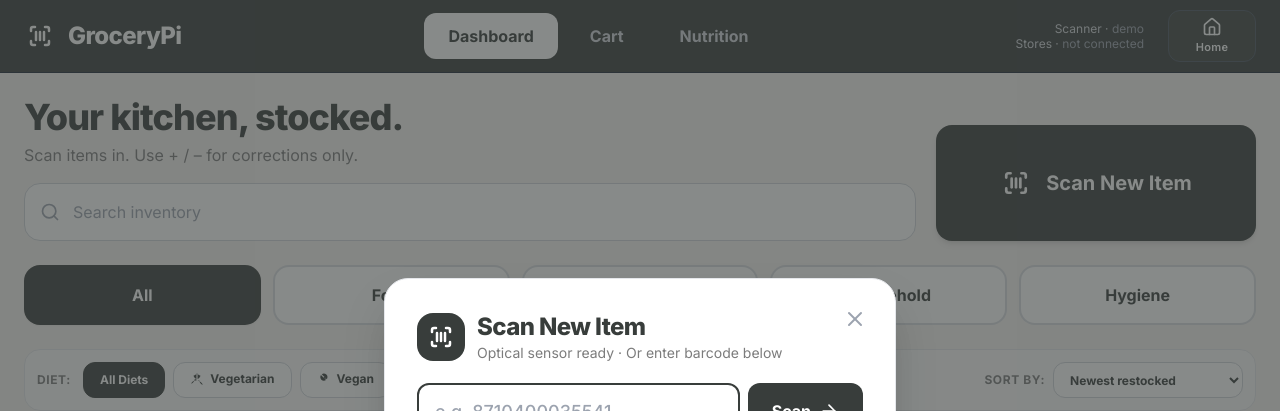
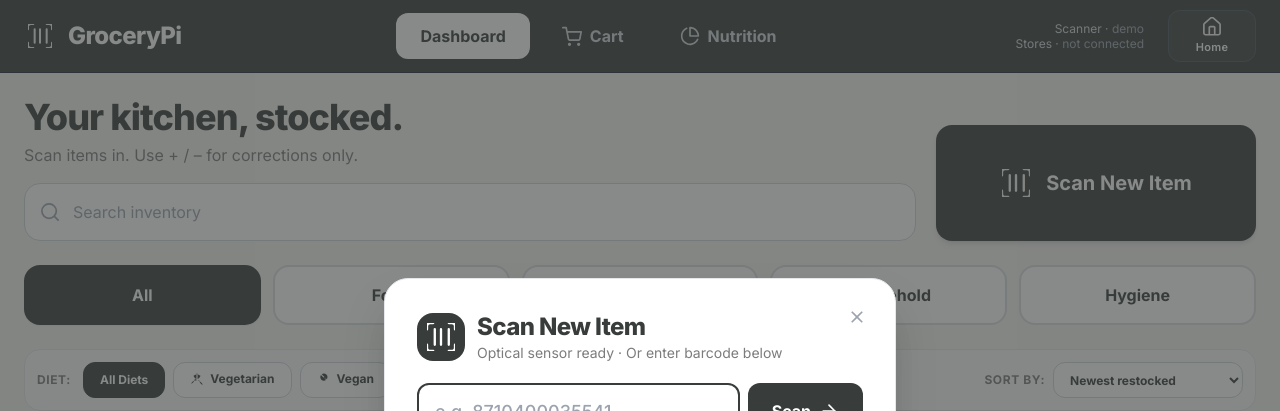
Before and after one commit to OCE-Cinna/grocerypi, a React (Vite) app in the folder frontend/: page / in a window 1280 px wide. Both pictures are taken after a click on the button "Scan New Item". Shown: the top 411 px of the page. Built offline with nearby package versions, Linux system fonts and the light colour scheme; no server answers.

Commit message:
Integrate exact vector SVG icons from Figma Prototype into Dashboard, Nutrition, and modals

```diff
--- /dev/null
+++ b/frontend/src/components/FigmaIcons.jsx
@@ -0,0 +1,224 @@
+import React from "react";
+
+/**
+ * Authentic SVG Icons extracted directly from the Figma Prototype design files.
+ * Provides pixel-perfect vector geometry for the Raspberry Pi / Chromium kiosk.
+ */
+
+// 1. Logo / Scanner Barcode Frame
+export function FigmaBarcode({ className = "w-6 h-6", ...props }) {
+  return (
+    <svg
+      viewBox="0 0 24 24"
+      fill="none"
+      stroke="currentColor"
+      strokeWidth="2"
+      strokeLinecap="round"
+      className={className}
+      aria-hidden="true"
+      {...props}
+    >
+      <path d="M0 5.33V2.67C0 1.96 0.28 1.28 0.78 0.78C1.28 0.28 1.96 0 2.67 0H5.33M18.67 0H21.33C22.04 0 22.72 0.28 23.22 0.78C23.72 1.28 24 1.96 24 2.67V5.33M24 18.67V21.33C24 22.04 23.72 22.72 23.22 23.22C22.72 23.72 22.04 24 21.33 24H18.67M5.33 24H2.67C1.96 24 1.28 23.72 0.78 23.22C0.28 22.72 0 22.04 0 21.33V18.67M6.67 5.33V18.67M12 5.33V18.67M18.67 5.33V18.67" />
+    </svg>
+  );
+}
+
+// 2. Home Button Icon
+export function FigmaHome({ className = "w-5 h-5", ...props }) {
+  return (
+    <svg
+      viewBox="0 0 24 24"
+      fill="none"
+      stroke="currentColor"
+      strokeWidth="2"
+      strokeLinecap="round"
+      strokeLinejoin="round"
+      className={className}
+      aria-hidden="true"
+      {...props}
+    >
+      <path d="M15.25 21.25V12.58C15.25 12.3 15.14 12.02 14.93 11.82C14.73 11.61 14.45 11.5 14.17 11.5H9.83C9.55 11.5 9.27 11.61 9.07 11.82C8.86 12.02 8.75 12.3 8.75 12.58V21.25M2.25 9.33C2.25 9.02 2.32 8.71 2.45 8.42C2.58 8.13 2.78 7.88 3.02 7.68L10.6 1.18C10.99 0.85 11.49 0.67 12 0.67C12.51 0.67 13.01 0.85 13.4 1.18L20.98 7.68C21.22 7.88 21.42 8.13 21.55 8.42C21.68 8.71 21.75 9.02 21.75 9.33V19.08C21.75 19.66 21.52 20.21 21.12 20.62C20.71 21.02 20.16 21.25 19.58 21.25H4.42C3.84 21.25 3.29 21.02 2.88 20.62C2.48 20.21 2.25 19.66 2.25 19.08V9.33Z" />
+    </svg>
+  );
+}
+
+// 3. Search Magnifier Icon
+export function FigmaSearch({ className = "w-5 h-5", ...props }) {
+  return (
+    <svg
+      viewBox="0 0 24 24"
+      fill="none"
+      stroke="currentColor"
+      strokeWidth="2"
+      strokeLinecap="round"
+      strokeLinejoin="round"
+      className={className}
+      aria-hidden="true"
+      {...props}
+    >
+      <path d="M21.75 21.75L17.05 17.05M19.58 10.92C19.58 15.7 15.7 19.58 10.92 19.58C6.13 19.58 2.25 15.7 2.25 10.92C2.25 6.13 6.13 2.25 10.92 2.25C15.7 2.25 19.58 6.13 19.58 10.92Z" />
+    </svg>
+  );
+}
+
+// 4. Cart Icon
+export function FigmaCart({ className = "w-5 h-5", ...props }) {
+  return (
+    <svg
+      viewBox="0 0 24 24"
+      fill="none"
+      stroke="currentColor"
+      strokeWidth="2"
+      strokeLinecap="round"
+      strokeLinejoin="round"
+      className={className}
+      aria-hidden="true"
+      {...props}
+    >
+      <path d="M1 2H5L7.68 15.39C7.771 15.85 8.022 16.264 8.388 16.559C8.753 16.853 9.211 17.009 9.68 17H19.4C19.869 17.009 20.327 16.853 20.692 16.559C21.058 16.264 21.309 15.85 21.4 15.39L23 7H6M10 22C10 22.552 9.552 23 9 23C8.448 23 8 22.552 8 22C8 21.448 8.448 21 9 21C9.552 21 10 21.448 10 22ZM21 22C21 22.552 20.552 23 20 23C19.448 23 19 22.552 19 22C19 21.448 19.448 21 20 21C20.552 21 21 21.448 21 22Z" />
+    </svg>
+  );
+}
+
+// 5. Nutrition (Pie Chart) Icon
+export function FigmaNutrition({ className = "w-5 h-5", ...props }) {
+  return (
+    <svg
+      viewBox="0 0 24 24"
+      fill="none"
+      stroke="currentColor"
+      strokeWidth="2"
+      strokeLinecap="round"
+      strokeLinejoin="round"
+      className={className}
+      aria-hidden="true"
+      {...props}
+    >
+      <path d="M21.21 15.89C20.574 17.394 19.579 18.72 18.312 19.751C17.045 20.782 15.545 21.487 13.942 21.805C12.34 22.122 10.684 22.042 9.12 21.572C7.556 21.102 6.13 20.255 4.969 19.107C3.807 17.958 2.945 16.543 2.457 14.984C1.968 13.425 1.87 11.77 2.169 10.165C2.468 8.56 3.155 7.051 4.172 5.772C5.189 4.493 6.503 3.483 8 2.83M22 12C22 10.687 21.741 9.386 21.239 8.173C20.736 6.96 20 5.858 19.071 4.929C18.142 4 17.04 3.264 15.827 2.761C14.614 2.259 13.313 2 12 2V12H22Z" />
+    </svg>
+  );
+}
+
+// 6. Edit (Pencil) Icon
+export function FigmaEdit({ className = "w-4 h-4", ...props }) {
+  return (
+    <svg
+      viewBox="0 0 24 24"
+      fill="none"
+      stroke="currentColor"
+      strokeWidth="2"
+      strokeLinecap="round"
+      strokeLinejoin="round"
+      className={className}
+      aria-hidden="true"
+      {...props}
+    >
+      <path d="M15.25 4.42L19.58 8.75M21.94 6.38C22.51 5.81 22.83 5.03 22.83 4.22C22.83 3.41 22.51 2.63 21.94 2.06C21.37 1.49 20.59 1.17 19.78 1.17C18.97 1.17 18.19 1.49 17.62 2.06L3.16 16.52C2.91 16.77 2.72 17.08 2.62 17.42L1.19 22.14C1.16 22.23 1.16 22.33 1.18 22.42C1.21 22.52 1.26 22.6 1.32 22.67C1.39 22.74 1.48 22.79 1.58 22.82C1.67 22.84 1.77 22.84 1.86 22.81L6.58 21.38C6.92 21.28 7.23 21.09 7.48 20.84L21.94 6.38Z" />
+    </svg>
+  );
+}
+
+// 7. Delete (Trash) Icon
+export function FigmaTrash({ className = "w-4 h-4", ...props }) {
+  return (
+    <svg
+      viewBox="0 0 24 24"
+      fill="currentColor"
+      className={className}
+      aria-hidden="true"
+      {...props}
+    >
+      <path d="M6.58 21.75C5.99 21.75 5.48 21.54 5.05 21.11C4.63 20.69 4.42 20.18 4.42 19.58V5.5H3.33V3.33H8.75V2.25H15.25V3.33H20.67V5.5H19.58V19.58C19.58 20.18 19.37 20.69 18.95 21.11C18.52 21.54 18.01 21.75 17.42 21.75H6.58ZM17.42 5.5H6.58V19.58H17.42V5.5ZM8.75 17.42H10.92V7.67H8.75V17.42ZM13.08 17.42H15.25V7.67H13.08V17.42Z" />
+    </svg>
+  );
+}
+
+// 8. Stepper Minus Icon
+export function FigmaMinus({ className = "w-5 h-5", ...props }) {
+  return (
+    <svg
+      viewBox="0 0 24 24"
+      fill="currentColor"
+      className={className}
+      aria-hidden="true"
+      {...props}
+    >
+      <rect x="4.5" y="10.75" width="15" height="2.5" rx="1.25" />
+    </svg>
+  );
+}
+
+// 9. Stepper Plus Icon
+export function FigmaPlus({ className = "w-5 h-5", ...props }) {
+  return (
+    <svg
+      viewBox="0 0 24 24"
+      fill="currentColor"
+      className={className}
+      aria-hidden="true"
+      {...props}
+    >
+      <path d="M10.75 19.25H13.25V13.25H19.25V10.75H13.25V4.75H10.75V10.75H4.75V13.25H10.75V19.25Z" />
+    </svg>
+  );
+}
+
+// 10. Chevron Down Icon (Footer scroll & dropdowns)
+export function FigmaChevronDown({ className = "w-4 h-4", ...props }) {
+  return (
+    <svg
+      viewBox="0 0 24 24"
+      fill="currentColor"
+      className={className}
+      aria-hidden="true"
+      {...props}
+    >
+      <path d="M12 15.4L6 9.4L7.4 8L12 12.6L16.6 8L18 9.4L12 15.4Z" />
+    </svg>
+  );
+}
+
+// 11. Undo Return Arrow Icon (from Barcode Scan Feedback)
+export function FigmaUndo({ className = "w-6 h-6", ...props }) {
+  return (
+    <svg
+      viewBox="0 0 24 24"
+      fill="currentColor"
+      className={className}
+      aria-hidden="true"
+      {...props}
+    >
+      <path d="M5.33 21.83V19.17H14.8C16.2 19.17 17.42 18.72 18.45 17.83C19.48 16.94 20 15.83 20 14.5C20 13.17 19.48 12.06 18.45 11.17C17.42 10.28 16.2 9.83 14.8 9.83H6.4L9.87 13.3L8 15.17L1.33 8.5L8 1.83L9.87 3.7L6.4 7.17H14.8C16.96 7.17 18.81 7.87 20.35 9.27C21.89 10.67 22.67 12.41 22.67 14.5C22.67 16.59 21.89 18.33 20.35 19.73C18.81 21.13 16.96 21.83 14.8 21.83H5.33Z" />
+    </svg>
+  );
+}
+
+// 12. Checkmark Icon (from Barcode Scan Feedback green badge)
+export function FigmaCheckmark({ className = "w-8 h-8", ...props }) {
+  return (
+    <svg
+      viewBox="0 0 24 24"
+      fill="currentColor"
+      className={className}
+      aria-hidden="true"
+      {...props}
+    >
+      <path d="M8.33 20.5L0 12L2.14 9.81L8.33 16.23L22.09 2.46L24.23 4.6L8.33 20.5Z" />
+    </svg>
+  );
+}
+
+// 13. Close Icon
+export function FigmaClose({ className = "w-5 h-5", ...props }) {
+  return (
+    <svg
+      viewBox="0 0 24 24"
+      fill="currentColor"
+      className={className}
+      aria-hidden="true"
+      {...props}
+    >
+      <path d="M19 6.41L17.59 5 12 10.59 6.41 5 5 6.41 10.59 12 5 17.59 6.41 19 12 13.41 17.59 19 19 17.59 13.41 12Z" />
+    </svg>
+  );
+}
--- a/frontend/src/components/Navbar.jsx
+++ b/frontend/src/components/Navbar.jsx
@@ -1,5 +1,5 @@
 import React from "react";
-import { Home } from "lucide-react";
+import { FigmaBarcode, FigmaHome, FigmaCart, FigmaNutrition } from "./FigmaIcons";
 
 export default function Navbar({ activeTab, onSelectTab, onHome, scannerStatus = "demo", storesStatus = "not connected" }) {
   return (
@@ -10,17 +10,9 @@ export default function Navbar({ activeTab, onSelectTab, onHome, scannerStatus =
           onClick={onHome}
           className="flex items-center gap-3 cursor-pointer group"
         >
-          {/* Custom Barcode-like Icon [::] */}
-          <div className="w-8 h-8 rounded-lg flex items-center justify-center text-white font-mono font-bold text-xl tracking-tighter">
-            <svg width="24" height="24" viewBox="0 0 24 24" fill="none" stroke="currentColor" strokeWidth="2.5" strokeLinecap="round" strokeLinejoin="round">
-              <path d="M3 7V5a2 2 0 0 1 2-2h2" />
-              <path d="M17 3h2a2 2 0 0 1 2 2v2" />
-              <path d="M21 17v2a2 2 0 0 1-2 2h-2" />
-              <path d="M7 21H5a2 2 0 0 1-2-2v-2" />
-              <line x1="8" y1="8" x2="8" y2="16" />
-              <line x1="12" y1="8" x2="12" y2="16" />
-              <line x1="16" y1="8" x2="16" y2="16" />
-            </svg>
+          {/* Custom Figma Barcode Scanner Icon */}
+          <div className="w-8 h-8 rounded-lg flex items-center justify-center text-white">
+            <FigmaBarcode className="w-6 h-6 stroke-[#F7F4F2]" />
           </div>
           <span className="font-extrabold text-2xl tracking-tight text-white">GroceryPi</span>
         </div>
@@ -29,35 +21,37 @@ export default function Navbar({ activeTab, onSelectTab, onHome, scannerStatus =
         <nav className="flex items-center gap-2">
           <button
             onClick={() => onSelectTab("dashboard")}
-            className={`min-h-[46px] px-6 rounded-xl font-bold text-base transition-all ${
+            className={`min-h-[46px] px-6 rounded-xl font-bold text-base transition-all flex items-center gap-2 cursor-pointer ${
               activeTab === "dashboard"
                 ? "bg-white text-gunmetal shadow-sm"
                 : "text-gray-300 hover:text-white"
             }`}
           >
-            Dashboard
+            <span>Dashboard</span>
           </button>
 
           <button
             onClick={() => onSelectTab("cart")}
-            className={`min-h-[46px] px-6 rounded-xl font-bold text-base transition-all ${
+            className={`min-h-[46px] px-6 rounded-xl font-bold text-base transition-all flex items-center gap-2 cursor-pointer ${
               activeTab === "cart"
                 ? "bg-white text-gunmetal shadow-sm"
                 : "text-gray-300 hover:text-white"
             }`}
           >
-            Cart
+            <FigmaCart className={`w-5 h-5 ${activeTab === "cart" ? "stroke-gunmetal" : "stroke-gray-300"}`} />
+            <span>Cart</span>
           </button>
 
           <button
             onClick={() => onSelectTab("nutrition")}
-            className={`min-h-[46px] px-6 rounded-xl font-bold text-base transition-all ${
+            className={`min-h-[46px] px-6 rounded-xl font-bold text-base transition-all flex items-center gap-2 cursor-pointer ${
               activeTab === "nutrition"
                 ? "bg-white text-gunmetal shadow-sm"
                 : "text-gray-300 hover:text-white"
             }`}
           >
-            Nutrition
+            <FigmaNutrition className={`w-5 h-5 ${activeTab === "nutrition" ? "stroke-gunmetal" : "stroke-gray-300"}`} />
+            <span>Nutrition</span>
           </button>
         </nav>
 
@@ -70,10 +64,10 @@ export default function Navbar({ activeTab, onSelectTab, onHome, scannerStatus =
 
           <button
             onClick={onHome}
-            className="w-[88px] h-[52px] rounded-xl border border-gray-600 bg-gunmetal-light/30 hover:bg-gunmetal-light text-white flex flex-col items-center justify-center gap-0.5 active:scale-95 transition-all"
+            className="w-[88px] h-[52px] rounded-xl border border-gray-600 bg-gunmetal-light/30 hover:bg-gunmetal-light text-white flex flex-col items-center justify-center gap-0.5 active:scale-95 transition-all cursor-pointer"
             title="Reset to Dashboard"
           >
-            <Home className="w-5 h-5" />
+            <FigmaHome className="w-5 h-5 stroke-[#F7F4F2]" />
             <span className="text-[11px] font-semibold tracking-wide">Home</span>
           </button>
         </div>
--- a/frontend/src/components/ScanFeedbackOverlay.jsx
+++ b/frontend/src/components/ScanFeedbackOverlay.jsx
@@ -1,5 +1,5 @@
 import React from "react";
-import { Check, Undo2 } from "lucide-react";
+import { FigmaCheckmark, FigmaUndo } from "./FigmaIcons";
 
 export default function ScanFeedbackOverlay({ scanEvent, onUndo, onClose }) {
   if (!scanEvent) return null;
@@ -24,7 +24,7 @@ export default function ScanFeedbackOverlay({ scanEvent, onUndo, onClose }) {
       <div className="bg-white rounded-3xl p-8 sm:p-10 max-w-lg w-full shadow-2xl border border-gray-200 text-center relative animate-scale-in">
         {/* Top Lime Cream Check Icon */}
         <div className="w-16 h-16 rounded-2xl bg-limeCream flex items-center justify-center mx-auto mb-5 shadow-xs">
-          <Check className="w-9 h-9 stroke-[3] text-gunmetal" />
+          <FigmaCheckmark className="w-8 h-8 fill-gunmetal" />
         </div>
 
         {/* Product Name */}
@@ -48,7 +48,7 @@ export default function ScanFeedbackOverlay({ scanEvent, onUndo, onClose }) {
             onClick={() => onUndo(scanEvent)}
             className="w-full h-18 rounded-2xl bg-gunmetal hover:bg-gunmetal-dark text-white font-bold text-xl flex items-center justify-center gap-3 active:scale-98 transition-all shadow-md cursor-pointer"
           >
-            <Undo2 className="w-6 h-6 stroke-[2.5]" />
+            <FigmaUndo className="w-6 h-6 fill-white" />
             <span>Undo</span>
           </button>
         </div>
--- a/frontend/src/components/ScanModal.jsx
+++ b/frontend/src/components/ScanModal.jsx
@@ -1,5 +1,6 @@
 import React, { useState } from "react";
-import { X, Camera, Barcode, ArrowRight } from "lucide-react";
+import { ArrowRight } from "lucide-react";
+import { FigmaBarcode, FigmaClose } from "./FigmaIcons";
 
 export default function ScanModal({ isOpen, onClose, onScanBarcode, sampleProducts = [] }) {
   const [barcodeInput, setBarcodeInput] = useState("");
@@ -25,22 +26,14 @@ export default function ScanModal({ isOpen, onClose, onScanBarcode, sampleProduc
       <div className="bg-white rounded-3xl p-7 sm:p-8 max-w-lg w-full shadow-2xl border border-gray-200 relative">
         <button
           onClick={onClose}
-          className="absolute top-5 right-5 p-2 text-gray-400 hover:text-gunmetal rounded-xl hover:bg-gray-100 transition-colors"
+          className="absolute top-5 right-5 p-2 text-gray-400 hover:text-gunmetal rounded-xl hover:bg-gray-100 transition-colors cursor-pointer"
         >
-          <X className="w-6 h-6" />
+          <FigmaClose className="w-5 h-5 fill-current" />
         </button>
 
         <div className="flex items-center gap-3 mb-5">
-          <div className="w-12 h-12 rounded-2xl bg-gunmetal text-white flex items-center justify-center font-mono text-xl">
-            <svg width="24" height="24" viewBox="0 0 24 24" fill="none" stroke="currentColor" strokeWidth="2.5" strokeLinecap="round" strokeLinejoin="round">
-              <path d="M3 7V5a2 2 0 0 1 2-2h2" />
-              <path d="M17 3h2a2 2 0 0 1 2 2v2" />
-              <path d="M21 17v2a2 2 0 0 1-2 2h-2" />
-              <path d="M7 21H5a2 2 0 0 1-2-2v-2" />
-              <line x1="8" y1="8" x2="8" y2="16" />
-              <line x1="12" y1="8" x2="12" y2="16" />
-              <line x1="16" y1="8" x2="16" y2="16" />
-            </svg>
+          <div className="w-12 h-12 rounded-2xl bg-gunmetal text-white flex items-center justify-center">
+            <FigmaBarcode className="w-7 h-7 stroke-white" />
           </div>
           <div>
             <h3 className="text-2xl font-extrabold text-gunmetal tracking-tight">Scan New Item</h3>
--- a/frontend/src/pages/DashboardPage.jsx
+++ b/frontend/src/pages/DashboardPage.jsx
@@ -1,7 +1,12 @@
 import React, { useState, useMemo } from "react";
-import { Search, X, ChevronDown } from "lucide-react";
 import GroceryCard from "../components/GroceryCard";
 import { EcoIcon, SpaIcon } from "../components/MaterialIcons";
+import {
+  FigmaSearch,
+  FigmaBarcode,
+  FigmaChevronDown,
+  FigmaClose,
+} from "../components/FigmaIcons";
 
 const CATEGORIES = ["All", "Food", "Pets", "Household", "Hygiene"];
 
@@ -77,7 +82,7 @@ export default function DashboardPage({
 
           {/* Search Bar (58px high) */}
           <div className="relative mt-4">
-            <Search className="absolute left-4 top-1/2 -translate-y-1/2 w-5 h-5 text-gray-400" />
+            <FigmaSearch className="absolute left-4 top-1/2 -translate-y-1/2 w-5 h-5 stroke-gray-400" />
             <input
               type="text"
               value={searchQuery}
@@ -88,9 +93,9 @@ export default function DashboardPage({
             {searchQuery && (
               <button
                 onClick={() => setSearchQuery("")}
-                className="absolute right-4 top-1/2 -translate-y-1/2 text-gray-400 hover:text-gunmetal p-1"
+                className="absolute right-4 top-1/2 -translate-y-1/2 text-gray-400 hover:text-gunmetal p-1 cursor-pointer"
               >
-                <X className="w-5 h-5" />
+                <FigmaClose className="w-5 h-5 fill-current" />
               </button>
             )}
           </div>
@@ -101,16 +106,8 @@ export default function DashboardPage({
           onClick={onOpenScanModal}
           className="w-full md:w-[320px] h-[90px] md:h-[116px] rounded-2xl bg-gunmetal hover:bg-gunmetal-dark text-white font-bold text-xl flex items-center justify-center gap-3.5 transition-all active:scale-98 shadow-md shrink-0 cursor-pointer"
         >
-          <div className="w-8 h-8 rounded-lg flex items-center justify-center font-mono">
-            <svg width="26" height="26" viewBox="0 0 24 24" fill="none" stroke="currentColor" strokeWidth="2.5" strokeLinecap="round" strokeLinejoin="round">
-              <path d="M3 7V5a2 2 0 0 1 2-2h2" />
-              <path d="M17 3h2a2 2 0 0 1 2 2v2" />
-              <path d="M21 17v2a2 2 0 0 1-2 2h-2" />
-              <path d="M7 21H5a2 2 0 0 1-2-2v-2" />
-              <line x1="8" y1="8" x2="8" y2="16" />
-              <line x1="12" y1="8" x2="12" y2="16" />
-              <line x1="16" y1="8" x2="16" y2="16" />
-            </svg>
+          <div className="w-8 h-8 rounded-lg flex items-center justify-center">
+            <FigmaBarcode className="w-7 h-7 stroke-[#F7F4F2]" />
           </div>
           <span>Scan New Item</span>
         </button>
@@ -236,9 +233,9 @@ export default function DashboardPage({
       <div className="flex items-center justify-between text-xs text-kioskGray mt-6 pt-3 border-t border-gray-300">
         <span>{filteredItems.length} items · illustrative household · 14 Oct 2026</span>
         {filteredItems.length > 2 && (
-          <span className="font-medium text-gray-500 inline-flex items-center gap-1">
+          <span className="font-medium text-gray-500 inline-flex items-center gap-1.5">
             <span>Scroll for {Math.max(1, filteredItems.length - 2)} more items</span>
-            <ChevronDown className="w-3.5 h-3.5" />
+            <FigmaChevronDown className="w-3.5 h-3.5 fill-current" />
           </span>
         )}
       </div>
```
Also changed, not shown: frontend/src/components/GroceryCard.jsx (+7 -7 lines), frontend/src/pages/NutritionPage.jsx (+9 -5 lines).
